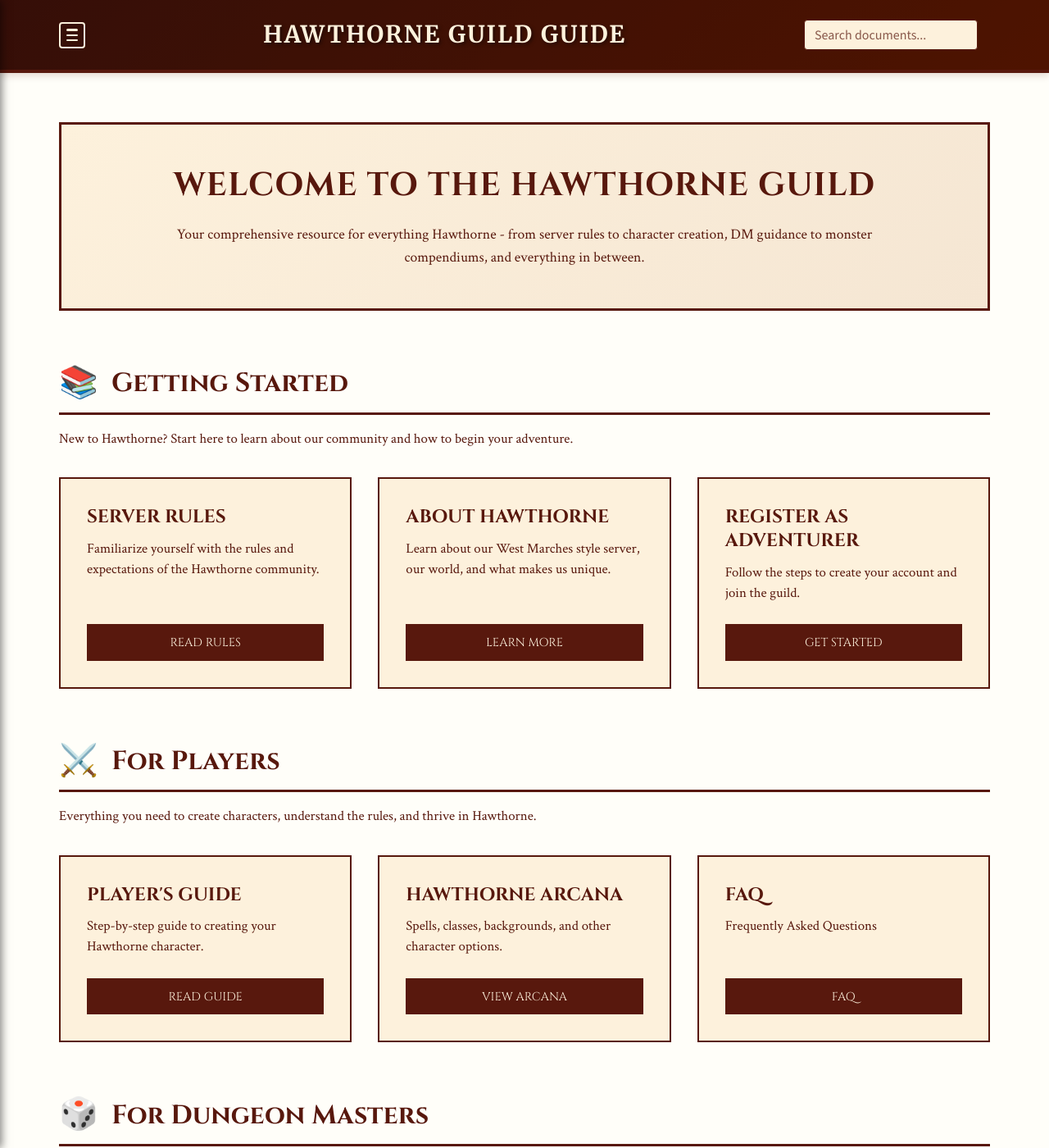
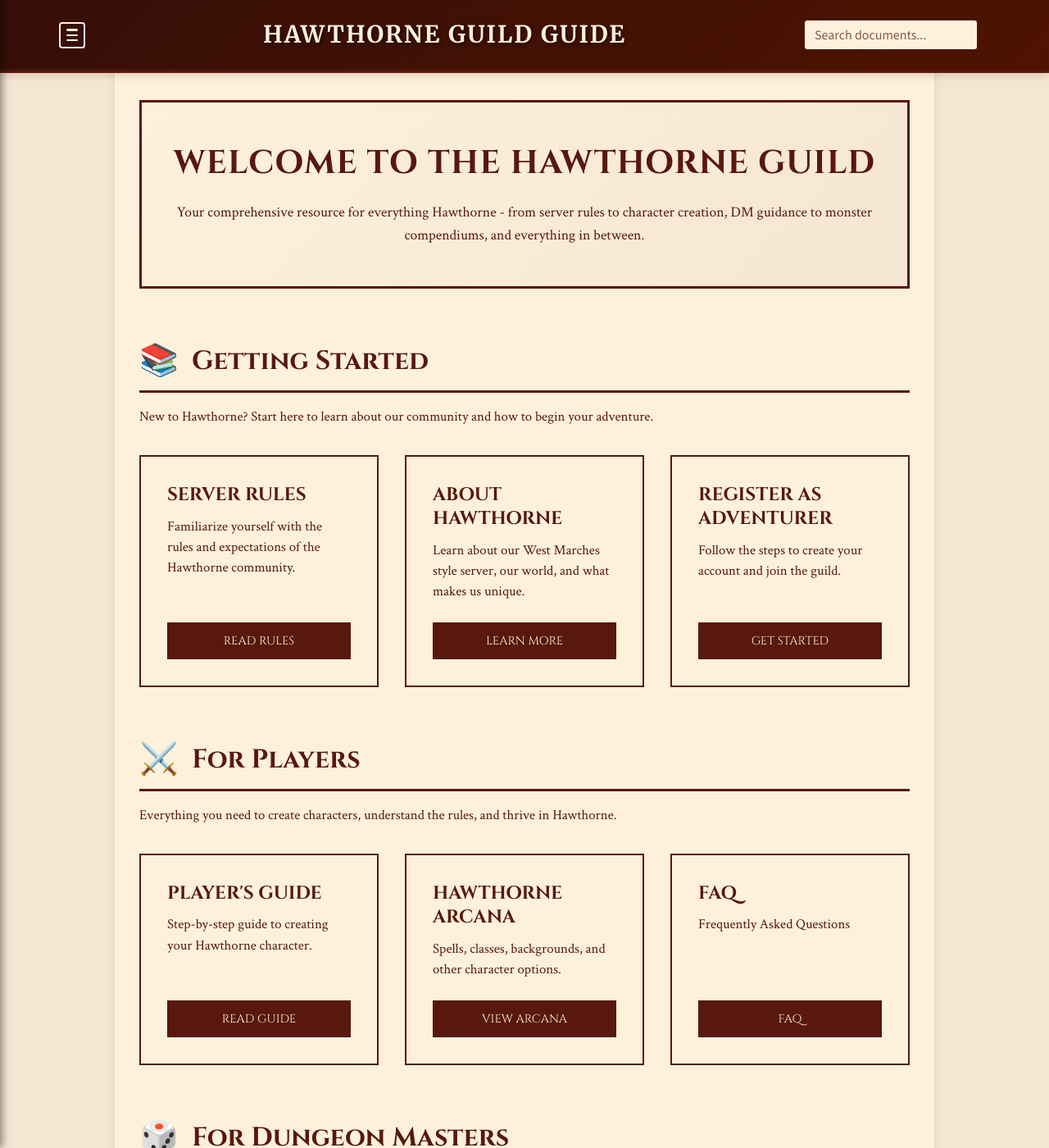
Before and after one commit to coconutswallow/Guides, a Jekyll site: the page built from index.html, in a window 1280 px wide and 1400 px high. Shown: the whole window at 82% size. Built offline with Jekyll 4.4.1, drawn with Linux system fonts in a browser that asks for light colours; comment, search, counter and statistics services are not loaded.

Commit message:
Update style.css

```diff
--- a/assets/css/style.css
+++ b/assets/css/style.css
@@ -335,6 +335,27 @@
   padding: var(--spacing-md);
 }
 
+/* This sets the background color outside of the main content frame */
+body {
+    background-color: var(--color-bg-medium);
+    padding-top: 60px; /* Space for your fixed header */
+    min-height: 100vh;
+}
+
+/* This is the main content frame, restoring the light background */
+.page {
+    background-color: var(--color-bg-light);
+    padding: 30px;
+    max-width: 1000px; /* Adjust as needed */
+    margin: 0 auto;
+    box-shadow: 0 0 10px rgba(0, 0, 0, 0.1); /* Adds depth to the frame */
+}
+
+/* Prevent scrolling when menu is open */
+body.no-scroll {
+    overflow: hidden;
+}
+
 /* ============================================
    SITE HEADER (FIXED)
    ============================================ */
@@ -424,6 +445,7 @@
   border-radius: 2px;
 }
 
+
 /* ============================================
    OFF-CANVAS SIDEBAR MENU
    ============================================ */
@@ -448,7 +470,7 @@
   overflow-y: auto;
 }
 
-#sidebar-menu.open {
+#sidebar-menu.active {
   transform: translateX(0);
 }
 
@@ -469,7 +491,7 @@
   transition: opacity 0.3s ease-in-out, visibility 0.3s;
 }
 
-#menu-overlay.open {
+#menu-overlay.active {
   visibility: visible;
   opacity: 1;
 }
```
